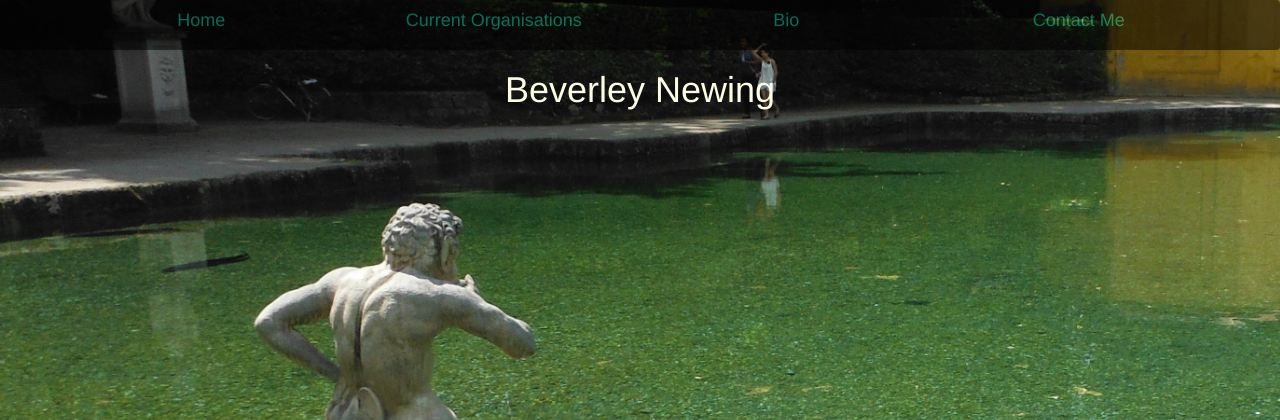
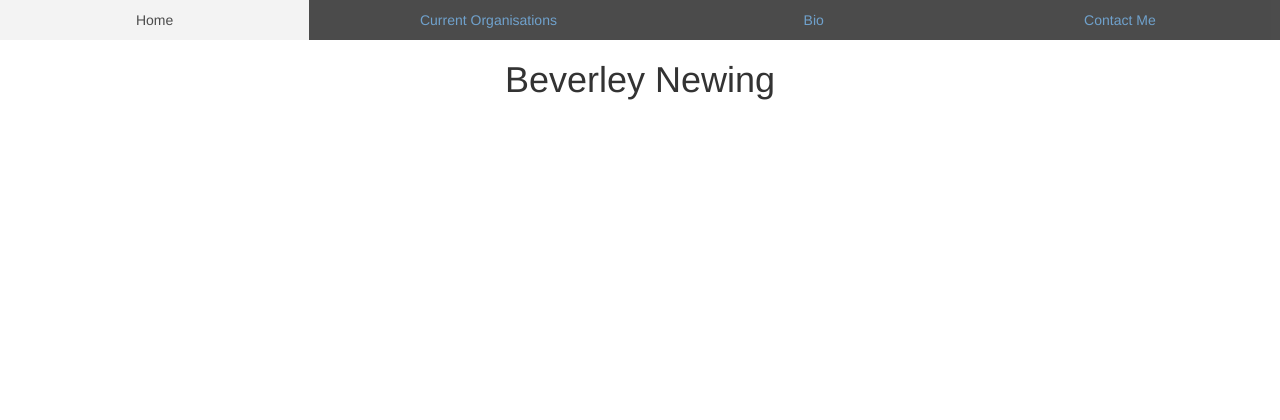
Before and after one commit to BNewing/bnewing.github.io, a PHP site: page / in a window 1280 px wide. Shown: the top 420 px of the page. Run offline with PHP 8.4, Linux system fonts and the light colour scheme.

Commit message:
Broken Website
Added in a navbar and it all went a bit wrong (the paragraph css stopped
working and the background image stopped working too)

```diff
--- a/CSS.css
+++ b/CSS.css
@@ -1,3 +1,5 @@
+<!-- General stuff -->
+
 p {
   text-align: center;
   color: #FCFBE3;
@@ -6,13 +8,12 @@ p {
 
 
 p.contact {
-  text-align:left;
+  text-align: left;
   color: #FCFBE3;
 
 }
 
 
-}
 
 h1 {
   color: #FCFBE3;
@@ -33,25 +34,51 @@ h3 {
 }
 
 h4 {
-  color: #FCFBE3;
+  color: white;
 }
 
 
-ul {
-  color: #FCFBE3;
+
+<!-- Nav bar stuff -->
+
+
+
+ul.nav li a, ul.nav li a:visited {
+  color: orange !important;
 }
 
-a:link {
-  color: #00CC99;
+ul.nav li a:hover, ul.nav li a:active {
+  color: green !important;
 }
 
+ul.nav li.active a {
+  color: black !important;
+}
+
+a {
+  color: white;
+}
+
+
+li.active {
+  background-color: green;
+}
+
+
+ul.nav {
+  background-color:#000000;
+  opacity: 0.70
+}
+
+
+<!-- home page stuff -->
+
 body.homepage {
-    background-image: url('images/Background.jpg');
+  background-image: url('images/background.jpg');
   background-repeat: no-repeat;
   background-attachment: fixed;
   background-size: cover;
   background-color: #464646;
-    color: #FCFBE3;
 }
 
 
@@ -59,9 +86,3 @@ body.homepage {
 body {
   background-color: #464646;
 }
-
-
-div.navbar {
-  background-color:#000000;
-  opacity: 0.50
-  }
--- a/Contact.html
+++ b/Contact.html
@@ -11,6 +11,8 @@
 </html>
 
 <body>
+
+
 
 <div>
 	<div class='navbar'>
@@ -32,6 +34,8 @@
 		</div>
 	</div>
 </div>
+
+
 
 <div>
 	<h1 align='center'> Contact Details </h1>
--- a/index.html
+++ b/index.html
@@ -1,37 +1,28 @@
 <!DOCTYPE html>
 
 <html>
+
+<head>
 	<title>Beverley Newing </title>
 
 	<link rel='stylesheet' style='text/css' href='CSS.css'>
 
 	<link href="bootstrap-3.3.6-dist/css/bootstrap.min.css" rel="stylesheet" type="text/css"/>
 
-
-</html>
+</head>
 
 <body class='homepage'>
 
-<div>
-	<div class='navbar'>
-		<div class='container'>
-			<div class='row'>
-				<div class='col-sm-3' style="text-align:center">
-					<h4> <a href="index.html"> Home </a></h4>
-				</div>
-				<div class='col-sm-3' style="text-align:center">
-					<h4> <a href="CurrentOrganisations.html"> Current Organisations </a></h4>
-				</div>
-				<div class='col-sm-3' style="text-align:center">
-					<h4> <a href="Bio.html"> Bio </a></h4>
-				</div>
-				<div class='col-sm-3' style="text-align:center">
-					<h4> <a href="Contact.html"> Contact Me</a></h4>
-				</div>
-			</div>
-		</div>
-	</div>
-</div>
+
+
+<ul class="nav nav-justified">
+  <li role="presentation" class="active"><a href="index.html">Home</a></li>
+  <li role="presentation"><a href="CurrentOrganisations.html">Current Organisations</a></li>
+  <li role="presentation"><a href="Bio.html">Bio</a></li>
+  <li role="presentation"><a href="Contact.html">Contact Me</a></li>
+</ul>
+
+
 
 <div>
 	<h1> Beverley Newing </h1>
@@ -43,3 +34,5 @@
 <footer>
 
 </footer>
+
+</html>
```
Lines whose indentation alone changed are shown as unchanged.
